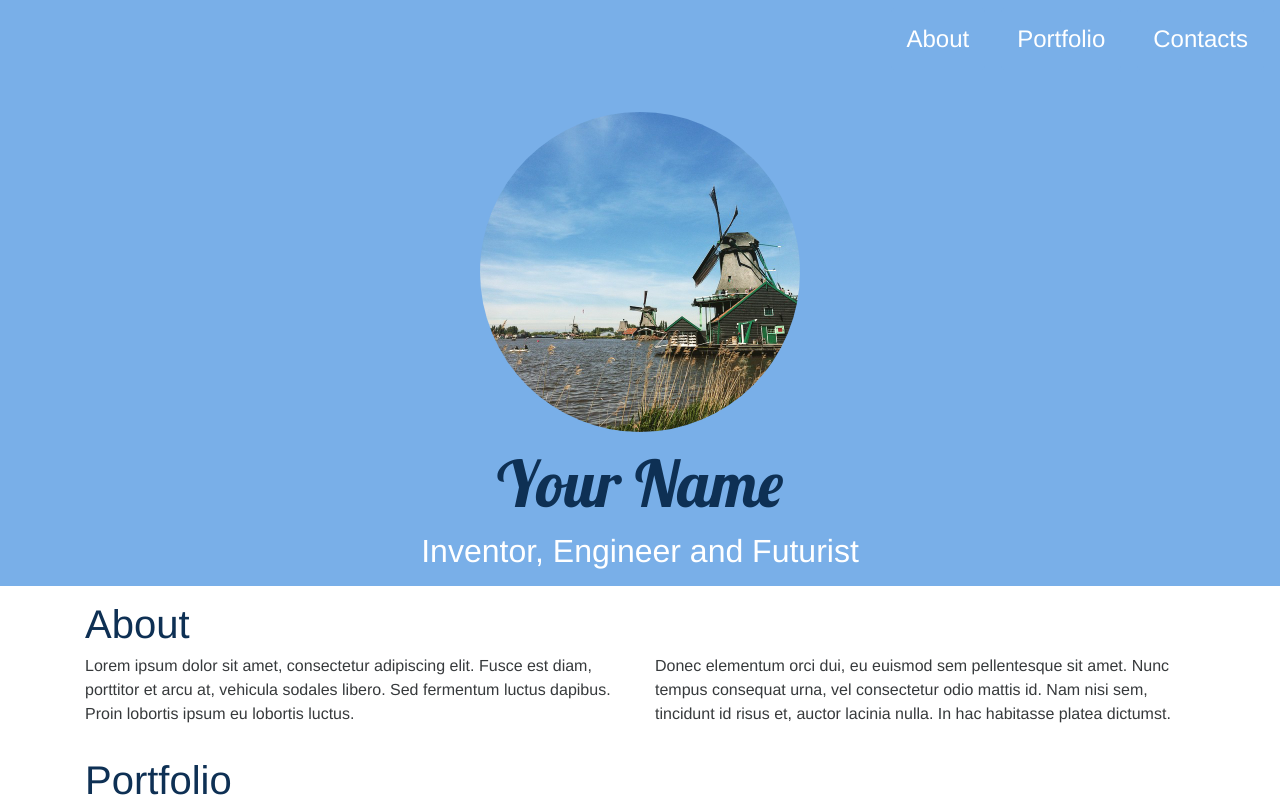
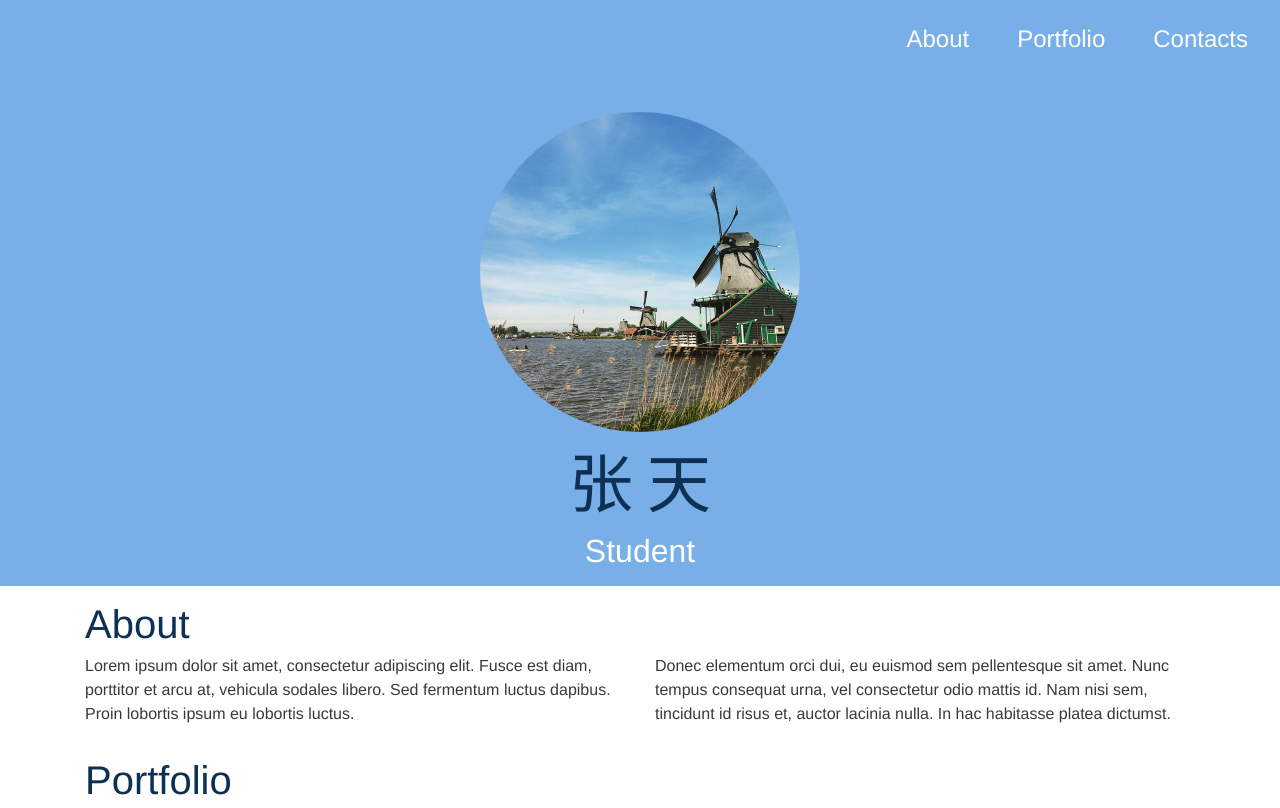
Before and after one commit to skyshu/My-home, a Jekyll site: the page built from index.md, in a window 1280 px wide and 1400 px high. Shown: the top 808 px of the window. Built offline with Jekyll 4.4.1, drawn with Linux system fonts in a browser that asks for light colours; nearby versions of some CDN libraries; our own code applies the rules of GitHub Pages for plain Markdown files; some of the changed text lies outside the part shown; grey boxes are pictures that could not be loaded.

Commit message:
Update _config.yml

```diff
--- a/_config.yml
+++ b/_config.yml
@@ -1,9 +1,9 @@
 # Site settings
 # in the templates available like {{ site.myvariable }}.
 title: Clean portfolio theme for Jekyll powered by Bootstrap 4.
-email: your-email@domain.com
-brand: Your Name
-headline: Inventor, Engineer and Futurist
+email: skyshu@yeah.net
+brand: 张 天
+headline: Student
 description: > # this means to ignore newlines until "baseurl:"
   New Site
 baseurl: "" # the subpath of your site, e.g. /blog
@@ -17,8 +17,8 @@ markdown: kramdown
 snapwidget: 247552
 
 # Contacts
-email: your.name@gmail.com
-phone: +1-800-555-2016
+email: skyshu@yeah.net
+WeChat: petite_sky
 
 # Tracking
 googleAnalitycsID: UA-83933844-1
```
